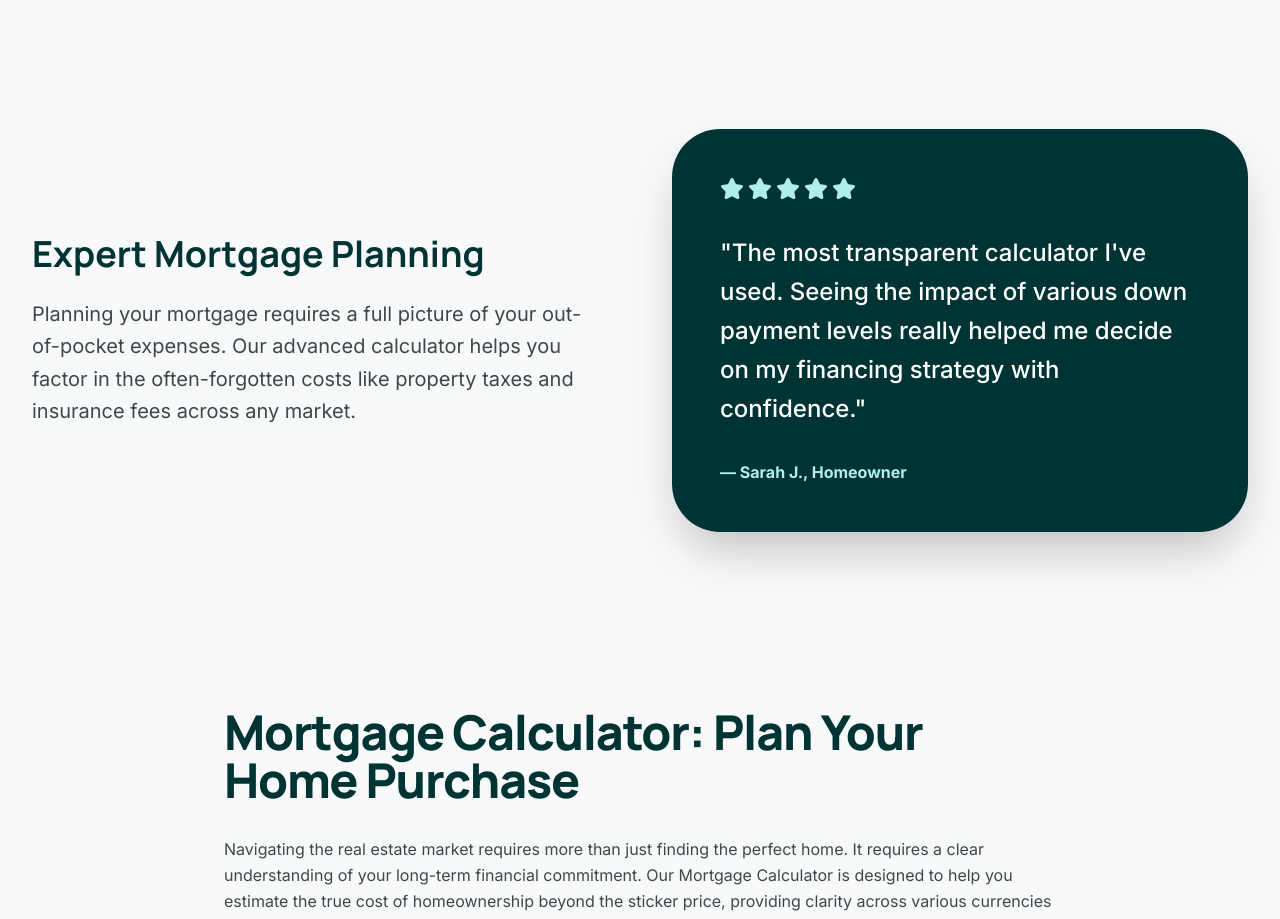
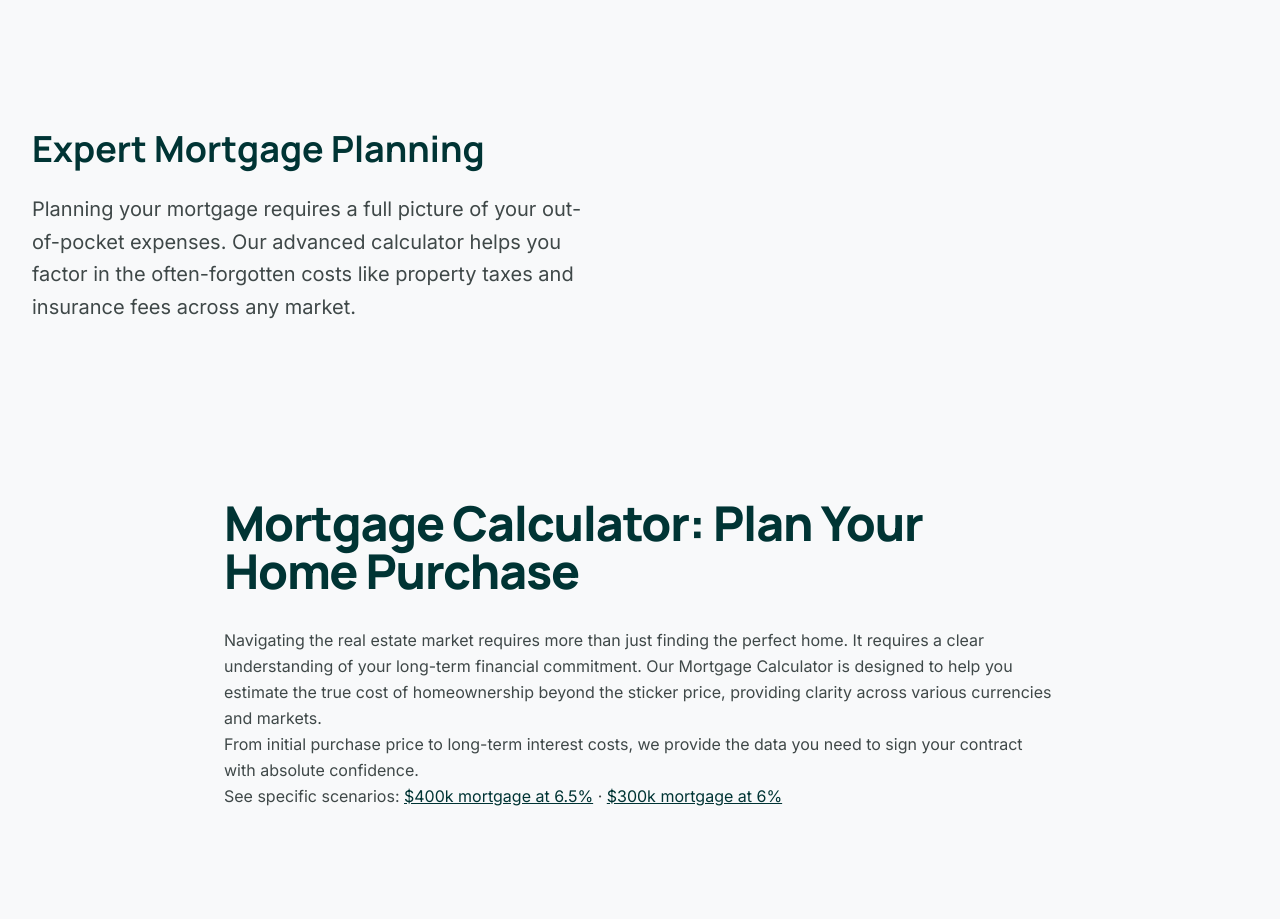
Before and after one commit to josefmomo214/Tryfincalc, a Next.js app: page /mortgage-calculator in a window 1280 px wide. Shown: the part 2300-3219 px from the top of the page. Built offline with nearby package versions, Linux system fonts and the light colour scheme.

Commit message:
fix: remove fake testimonial card from mortgage calculator page
Drops the "Sarah J., Homeowner" star-rating review block, which was
fabricated content with no real customer attribution.

Co-Authored-By: Claude Sonnet 4.6 <noreply@anthropic.com>

```diff
--- a/src/pages/mortgage-calculator.tsx
+++ b/src/pages/mortgage-calculator.tsx
@@ -5,7 +5,7 @@ import { SEOHandler } from "@/components/seo/SEOHandler";
 import { CalculatorContainer, CalculatorInputArea, CalculatorResultsArea } from "@/components/calculator/CalculatorContainer";
 import { Input } from "@/components/ui/Input";
 import { ResultCard } from "@/components/calculator/ResultCard";
-import { Star, BarChart3 } from "lucide-react";
+import { BarChart3 } from "lucide-react";
 import { AdPlaceholder } from "@/components/ads/AdPlaceholder";
 import { formatCurrency, calculateAmortizedPayment, calculatePMI, EXCHANGE_RATE, convertCurrency } from "@/lib/finance";
 import { CalculatorSEOSection } from "@/components/calculator/CalculatorSEOSection";
@@ -114,19 +114,6 @@ export default function MortgageCalculator() {
                   Planning your mortgage requires a full picture of your out-of-pocket expenses. Our advanced calculator helps you factor in the often-forgotten costs like property taxes and insurance fees across any market.
                 </p>
               </div>
-              <div className="bg-primary shadow-2xl p-12 rounded-[3rem] text-white">
-                <div className="flex gap-1 mb-8">
-                  {[1, 2, 3, 4, 5].map((s) => (
-                    <Star key={s} className="w-6 h-6 fill-primary-fixed text-primary-fixed" />
-                  ))}
-                </div>
-                <blockquote className="text-2xl font-medium leading-relaxed mb-8">
-                  "The most transparent calculator I've used. Seeing the impact of various down payment levels really helped me decide on my financing strategy with confidence."
-                </blockquote>
-                <cite className="not-italic font-bold text-primary-fixed">
-                  — Sarah J., Homeowner
-                </cite>
-              </div>
             </div>
           </section>
 
```
